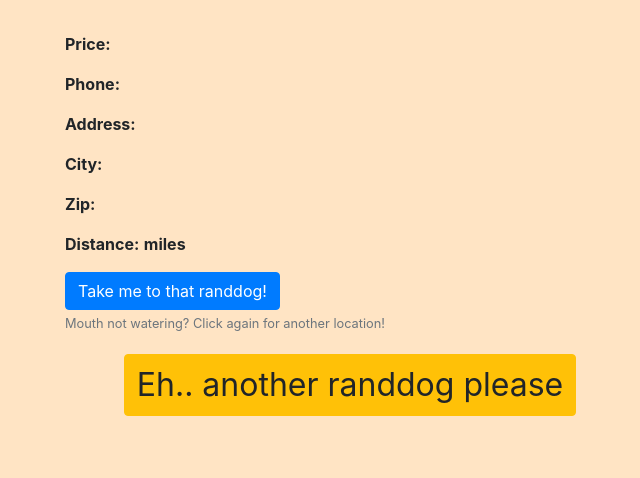
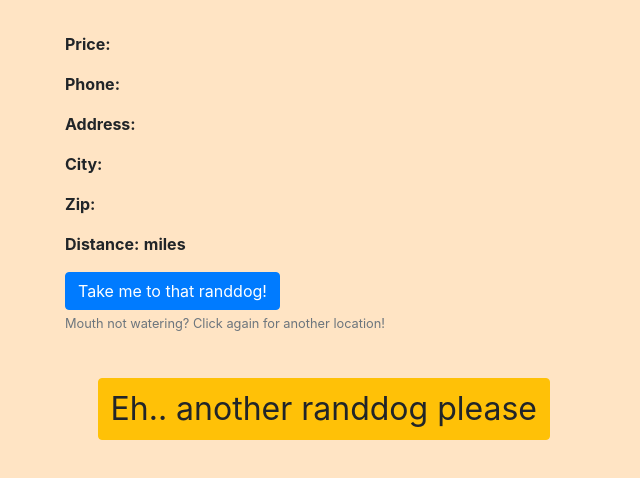
Before and after one commit to Bill-Pill/randwich, a React (Create React App) app: page /randdog in a window 1280 px wide. Shown: the top 478 px of the page, without its empty margins (325-965 px from the left). Built offline with nearby package versions, Linux system fonts and the light colour scheme.

Commit message:
fix center hot dog button

```diff
--- a/src/components/Hotdog.js
+++ b/src/components/Hotdog.js
@@ -26,10 +26,12 @@ class Hotdog extends React.Component {
           </div>
         </div>
         <div className="row randbtn">
+          <div className="col-md-6">
             <br></br>
             <button className="randwich_btn btn btn-warning" size="lg" onClick={this.props.clickHandler}>
               Eh.. another randdog please
             </button>
+          </div>
           <br></br>
           </div>
         </div>
```
